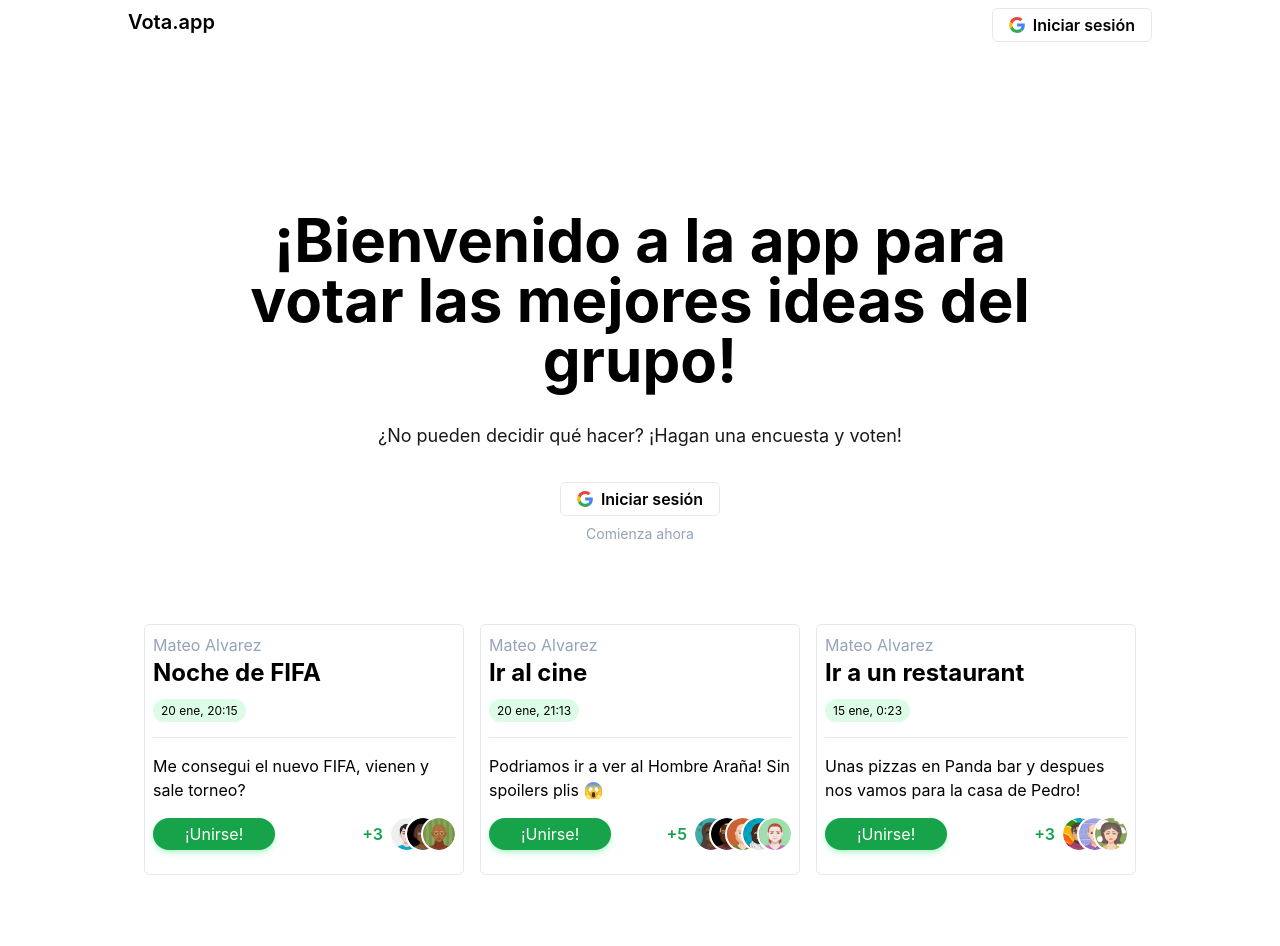
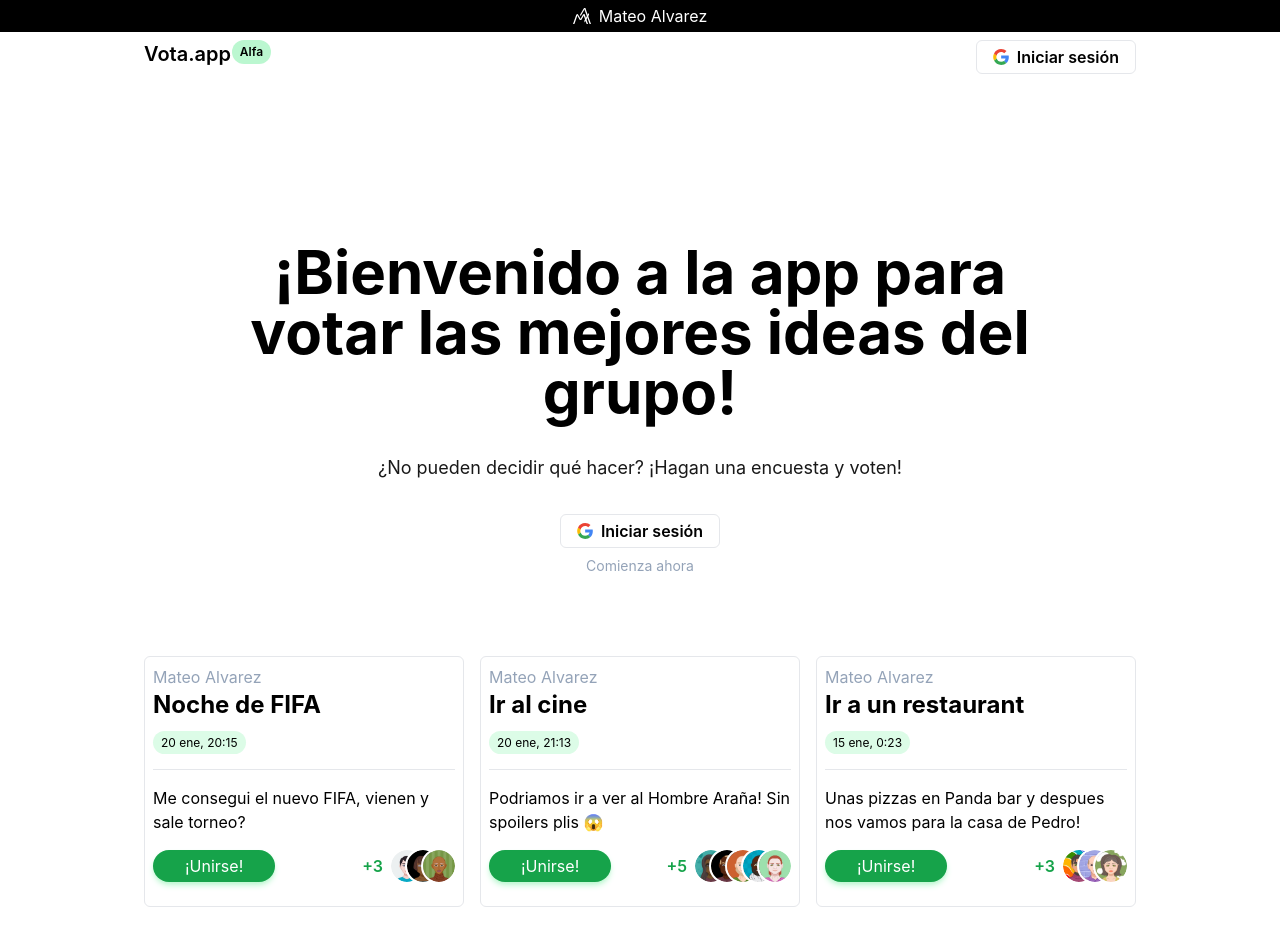
Before and after one commit to Mateoac12/vota-app, a Next.js app: page / in a window 1280 px wide. Shown: the top 946 px of the page. Built offline with nearby package versions, Linux system fonts and the light colour scheme; no server answers.

Commit message:
feat: new logo with alfa text

```diff
--- a/components/Header/index.tsx
+++ b/components/Header/index.tsx
@@ -1,13 +1,19 @@
 import Link from 'next/link'
 import { HandleLoginButton } from 'components/HandleLoginButton'
+import { TopHeader } from 'components/TopHeader'
 
 export const Header: React.FC = () => {
   return (
-    <header className='flex justify-between w-full max-w-screen-lg mx-auto py-2'>
-      <Link href='/'>
-        <a className='font-semibold text-xl'>Vota.app</a>
-      </Link>
-      <HandleLoginButton />
-    </header>
+    <>
+      <TopHeader />
+      <header className='flex justify-between w-full max-w-screen-lg mx-auto py-2 px-4'>
+        <Link href='/'>
+          <a className='font-semibold relative text-xl before:content-["Alfa"] before:px-2 before:py-1 before:text-xs before:absolute before:top-0 before:-right-10 before:bg-green-200 before:rounded-full'>
+            Vota.app
+          </a>
+        </Link>
+        <HandleLoginButton />
+      </header>
+    </>
   )
 }
```
